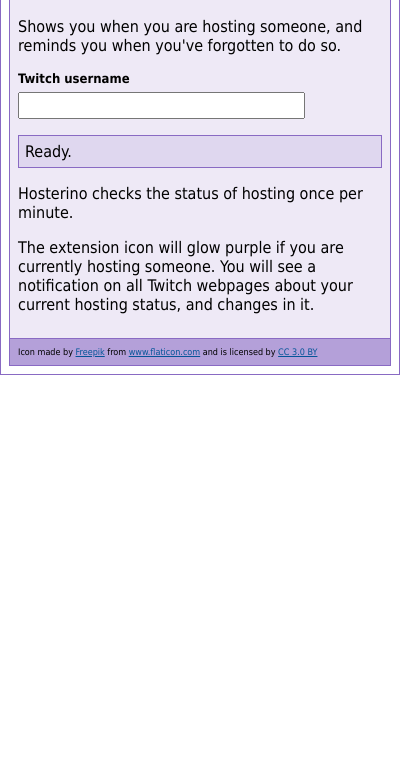
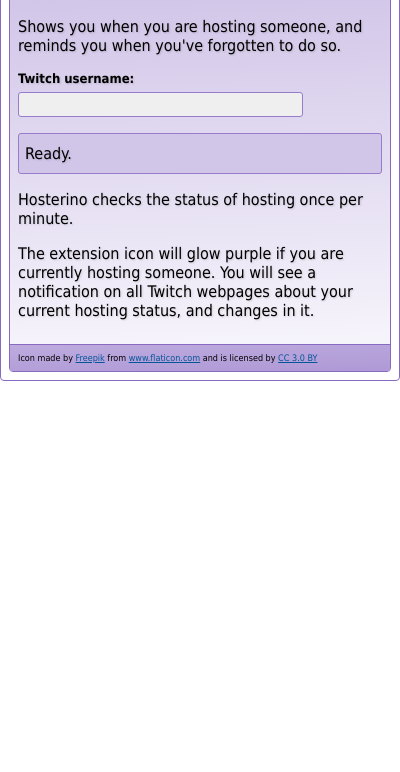
Before and after one commit to lietu/hosterino, a browser extension: page src/popup.html in a window 400 px wide. Shown: the part 72-844 px from the top of the page. Drawn offline with nearby package versions, Linux system fonts and the light colour scheme; files that its build step writes are made by us from their sources.

Commit message:
Made the settings popup a bit prettier

```diff
--- a/src/popup.html
+++ b/src/popup.html
@@ -13,7 +13,7 @@
 
     <form autocomplete="off">
         <div class="field">
-            <label for="username">Twitch username</label>
+            <label for="username">Twitch username:</label>
             <input type="text" name="username" id="username"
                    data-tie="value: username"/>
         </div>
--- a/src/popup.scss
+++ b/src/popup.scss
@@ -8,14 +8,22 @@
 
 body, html {
   border: 1px solid $separator;
+  border-radius: 4px;
   font-family: Tahoma, sans-serif;
+  cursor: default;
+  user-select: none;
+  -webkit-user-select: none;
 }
 
 header {
   padding: 8px;
   border-bottom: 1px solid $separator;
   text-align: center;
-  background-color: lighten($twitch, 5%);
+  background: linear-gradient(-2deg, darken($twitch, 5%) 0%, lighten($twitch, 5%) 100%);
+
+  text-shadow: 1px 1px 2px rgba(0, 0, 0, 0.45);
+
+  cursor: default;
 
   h1 {
     margin: 0;
@@ -30,17 +38,29 @@
 
 section {
   padding: 8px;
-  background-color: lighten($twitch, 25%);
+  background: linear-gradient(-2deg, lighten($twitch, 28%) 0%, lighten($twitch, 15%) 100%);
+
   min-height: 112px;
+
+  text-shadow: 1px 1px 2px rgba(0, 0, 0, 0.15);
+}
+
+form {
+  input {
+    border-radius: 3px;
+    border: 1px solid lighten($separator, 5%);
+    background-color: #efefef;
+  }
 }
 
 .field {
   margin-bottom: 16px;
 
   &.status {
-    border: 1px solid $separator;
-    padding: 6px;
-    background-color: lighten($twitch, 20%);
+    border: 1px solid lighten($separator, 5%);
+    padding: 10px 6px;
+    border-radius: 3px;
+    background-color: lighten($twitch, 15%);
   }
 
   label {
@@ -60,5 +80,5 @@
   font-size: 9px;
   padding: 8px;
   border-top: 1px solid $separator;
-  background-color: lighten($separator, 15%);
+  background: linear-gradient(-2deg, lighten($separator, 13%) 0%, lighten($separator, 18%) 100%);
 }
```
